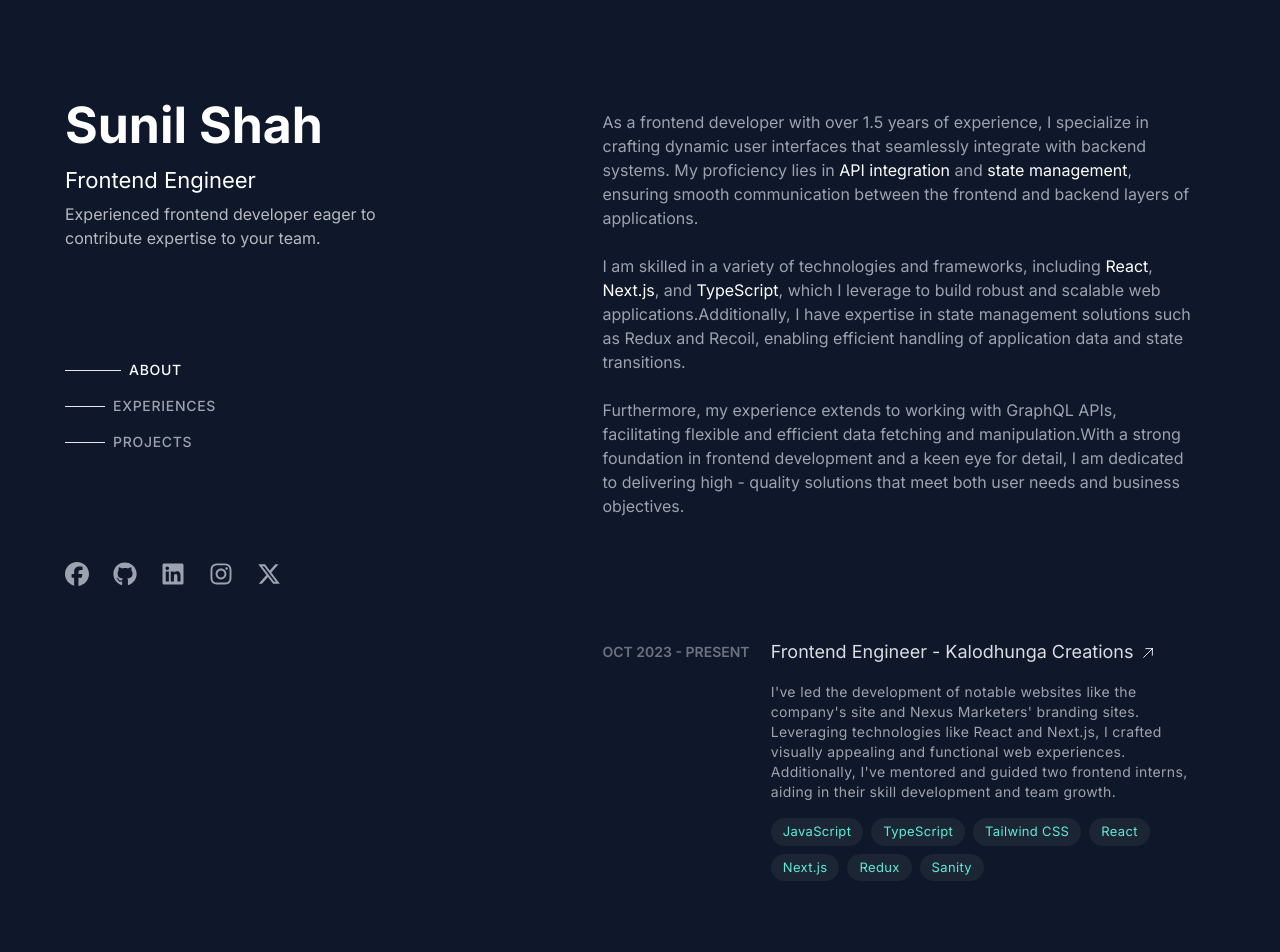
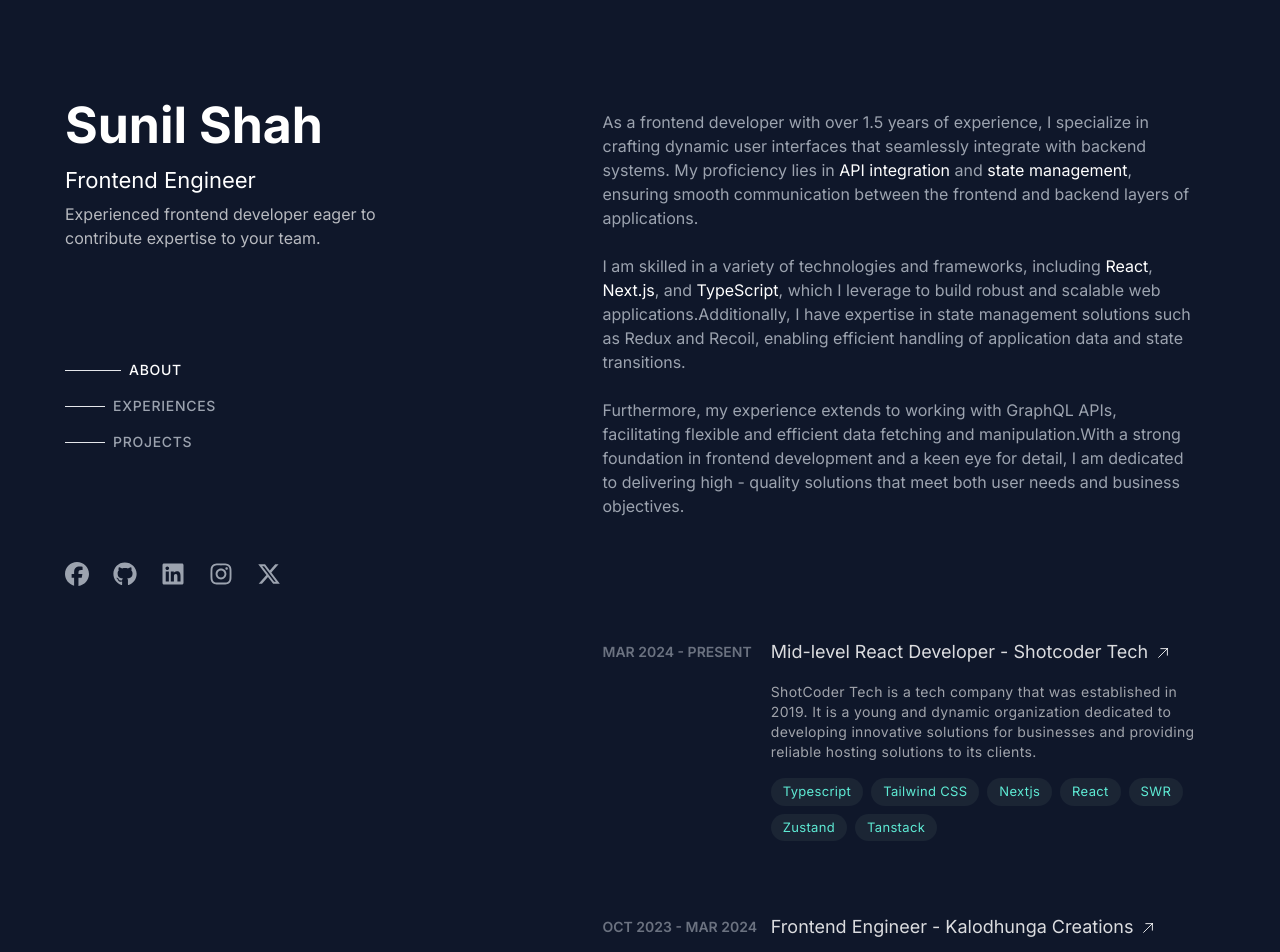
Before and after one commit to linushahs/linushahs.github.io, a React (Vite) app: page / in a window 1280 px wide. Shown: the top 952 px of the page. Built offline with nearby package versions, Linux system fonts and the light colour scheme; the HTML template or start-up script is replaced by a standard one.

Commit message:
Feat: updated resume

```diff
--- a/src/constants/index.ts
+++ b/src/constants/index.ts
@@ -29,7 +29,7 @@ export const listOfProjects: ProjectSection[] = [
     {
         image: "/nexus.png",
         title: "Nexus Marketers' Website",
-        link: "https://www.nexusmarketers.com/",
+        link: "https://nexus-marketers.vercel.app/",
         description:
             "Nexus Marketers: Your digital growth partner. We craft compelling websites, employ innovative strategies, and master advanced SEO for elevated brand visibility and business success. Join us to amplify your online presence!",
         skills: [
@@ -89,7 +89,22 @@ interface ExperienceCard {
 
 export const experiences: ExperienceCard[] = [
     {
-        date: "Oct 2023 - PRESENT",
+        date: "Mar 2024 - Present",
+        title: "Mid-level React Developer - Shotcoder Tech",
+        link: "https://www.shotcoder.com/",
+        description: "ShotCoder Tech is a tech company that was established in 2019. It is a young and dynamic organization dedicated to developing innovative solutions for businesses and providing reliable hosting solutions to its clients.",
+        technologies: [
+            "Typescript",
+            "Tailwind CSS",
+            "Nextjs",
+            "React",
+            "SWR",
+            "Zustand",
+            "Tanstack"
+        ]
+    },
+    {
+        date: "Oct 2023 - Mar 2024",
         title: "Frontend Engineer - Kalodhunga Creations",
         link: "https://kalodhunga.com/",
         description:
```
